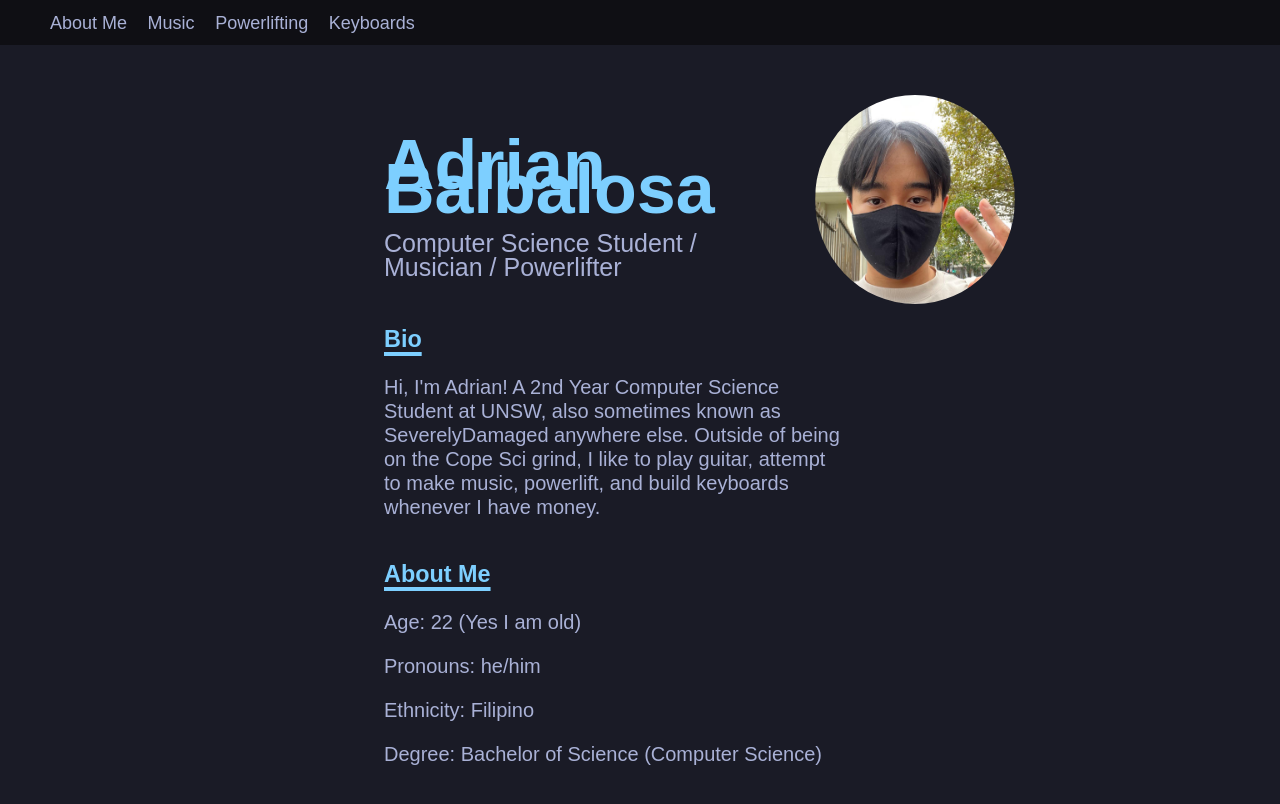
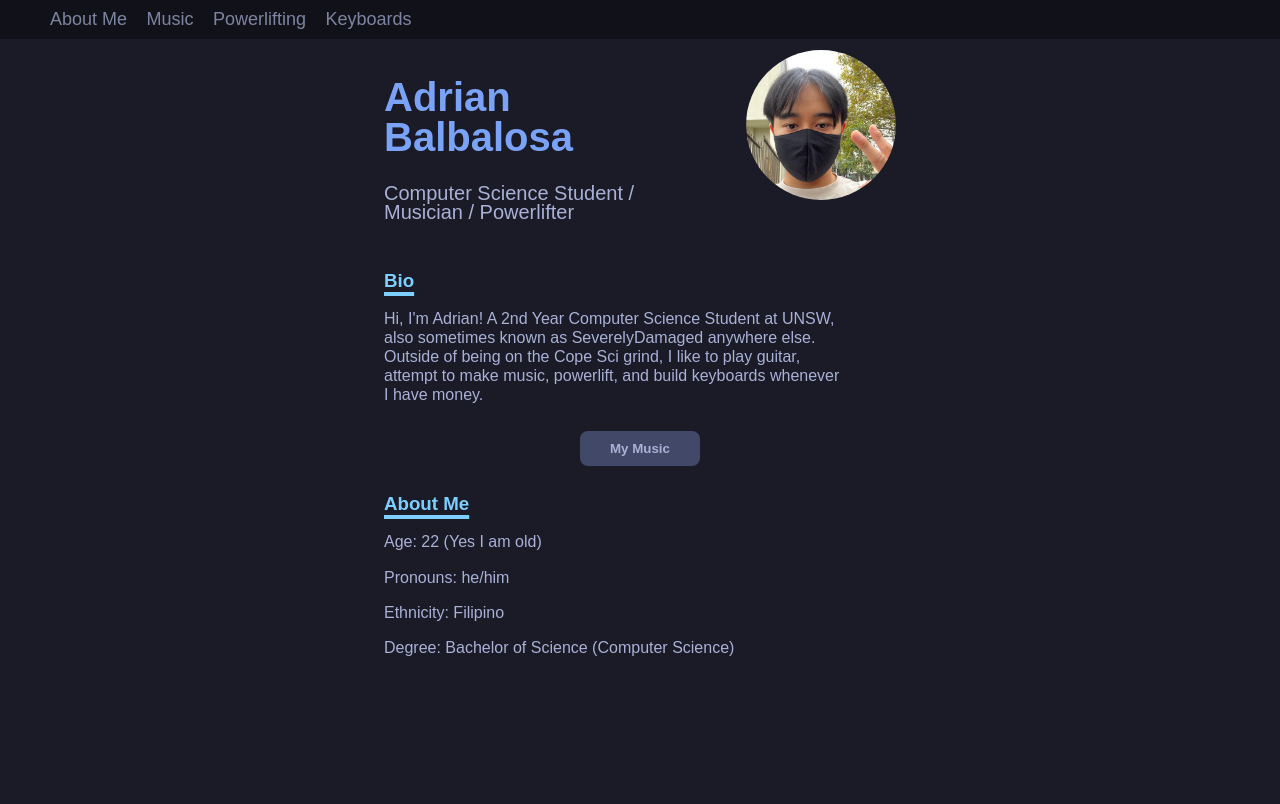
Before and after one commit to adrianbalbs/csesoc-trainee-23t3, a plain HTML site: page index.html in a window 1280 px wide. Drawn offline with Linux system fonts and the light colour scheme.

Commit message:
i love css x2

```diff
--- a/index.html
+++ b/index.html
@@ -7,18 +7,19 @@
     <link href="style.css" rel="stylesheet" />
   </head>
   <body>
-    <nav>
+    <div class="nav">
       <ul class="navigation">
         <li><a href="#about-me">About Me</a></li>
         <li><a href="#music">Music</a></li>
         <li><a href="#powerlifting">Powerlifting</a></li>
         <li><a href="#keyboards">Keyboards</a></li>
       </ul>
-    </nav>
-    <article>
+    </div>
     <div class="container">
       <div id="introduction">
+        <div class="image-container">
           <img src="images/pfp.jpg" alt="A photo of me" />
+        </div>
         <div class="title">
           <h1>Adrian Balbalosa</h1>
           <p class="subtitle">
@@ -26,16 +27,19 @@
           </p>
         </div>
       </div>
-        <div class="description">
+      <div class="content">
         <h3>Bio</h3>
-          <p>
+        <p class="bio-text">
           Hi, I'm Adrian! A 2nd Year Computer Science Student at UNSW, also
-            sometimes known as SeverelyDamaged anywhere else. Outside of being
-            on the Cope Sci grind, I like to play guitar, attempt to make music,
+          sometimes known as SeverelyDamaged anywhere else. Outside of being on
+          the Cope Sci grind, I like to play guitar, attempt to make music,
           powerlift, and build keyboards whenever I have money.
         </p>
       </div>
-        <div id="about-me">
+      <div class="button-container">
+        <button type="button" class="music-button">My Music</button>
+      </div>
+      <div class="content">
         <h3>About Me</h3>
         <p>Age: 22 (Yes I am old)</p>
         <p>Pronouns: he/him</p>
@@ -43,6 +47,5 @@
         <p>Degree: Bachelor of Science (Computer Science)</p>
       </div>
     </div>
-    </article>
   </body>
 </html>
--- a/style.css
+++ b/style.css
@@ -1,10 +1,9 @@
 body {
   font-family: arial, Arial, Helvetica, sans-serif;
-  font-size: 20px;
+  font-size: 16px;
   line-height: 1.2em;
   margin: 0;
   padding: 0;
-  overflow: hidden;
   background-color: #1a1b26;
   color: #a9b1d6;
 }
@@ -23,21 +22,24 @@ h3 {
   color: #7dcfff;
 }
 
-nav {
+.nav {
+  position: fixed;
+  opacity: 70%;
   background-color: #0f0f14;
+  width: 100%;
   padding: 10px;
 }
 
-nav ul {
+.nav ul {
   list-style: none;
   margin: 0;
 }
 
-nav li {
+.nav li {
   display: inline;
 }
 
-nav a {
+.nav a {
   text-decoration: none;
   color: #a9b1d6;
   font-size: 18px;
@@ -47,24 +49,24 @@ nav a {
 #introduction {
   display: flex;
   flex-direction: row-reverse;
-  gap: 100px;
+  gap: 50px;
 }
 
+#introduction .title h1 {
+  color: #7aa2f7;
+}
 #introduction h1 {
-  font-size: 70px;
-  margin-bottom: 30px;
+  font-size: 40px;
+  line-height: 40px;
 }
 
 #introduction p {
-  font-size: 25px;
+  font-size: 20px;
 }
 #introduction img {
-  width: 200px;
+  width: 150px;
   border-radius: 50%;
-}
-
-.description {
-  width: 90%;
+  overflow: hidden;
 }
 
 h3 {
@@ -73,3 +75,32 @@ h3 {
   text-underline-offset: 5px;
   text-decoration-thickness: 4px;
 }
+
+.content,
+container {
+  margin-top: 10px;
+  margin-bottom: 10px;
+  width: 90%;
+}
+
+.button-container {
+  display: flex;
+  align-self: center;
+}
+
+.music-button {
+  padding: 10px 30px;
+  background-color: #414868;
+  color: #a9b1d6;
+  font-weight: bold;
+  border: none;
+  border-radius: 8px;
+}
+
+.music-button:hover {
+  background-color: #24283b;
+}
+
+.music-button:active {
+  background-color: #0f0f14;
+}
```
Lines whose indentation alone changed are shown as unchanged.
